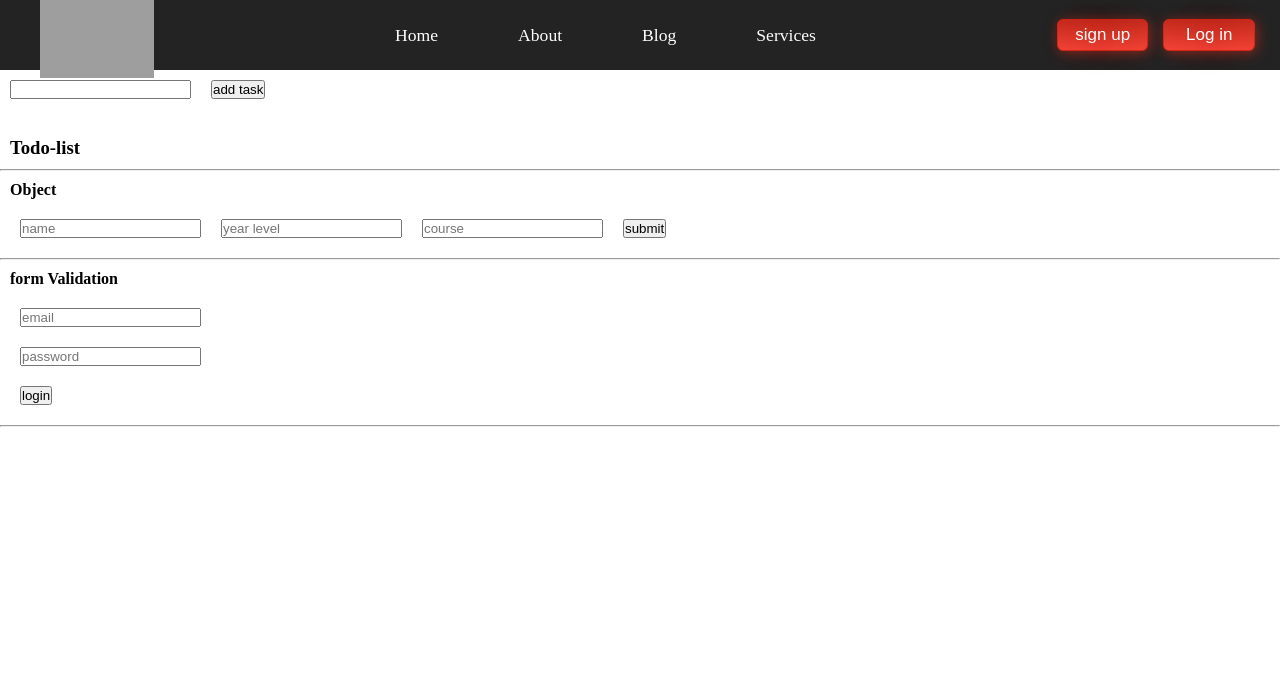
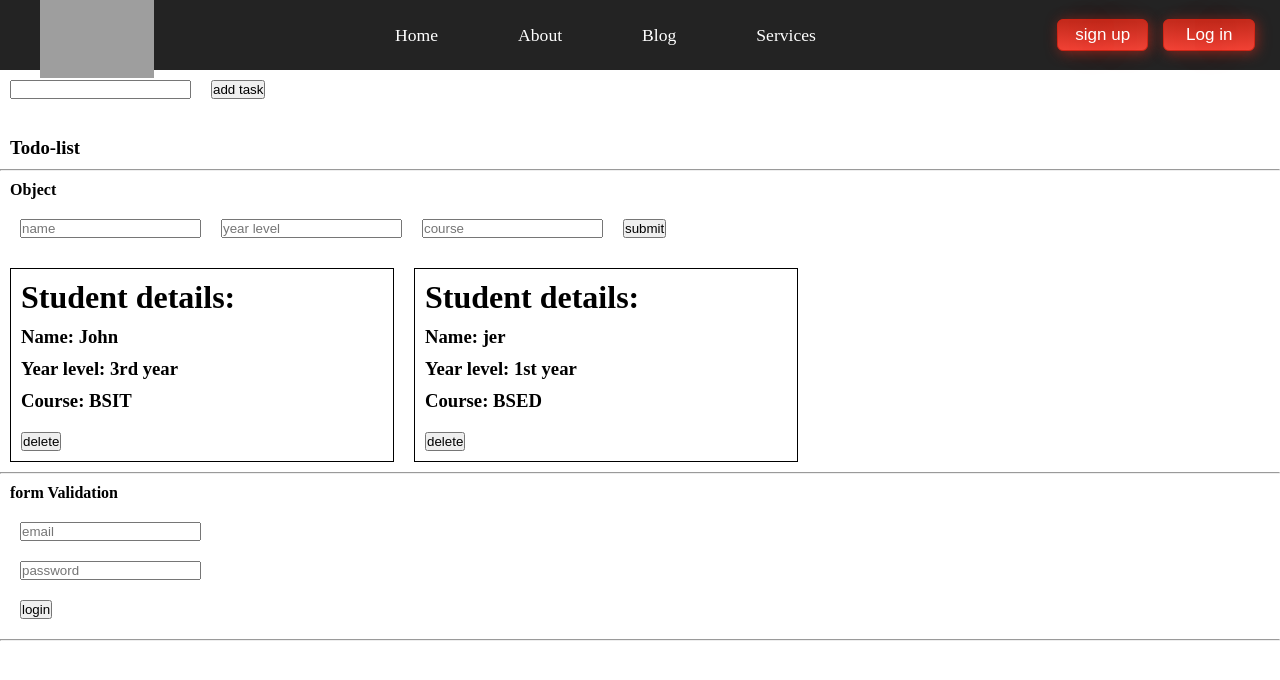
Before and after one commit to JerickSignapan/angular-practice, an Angular app: page / in a window 1280 px wide. Shown: the top 680 px of the page. Built offline with nearby package versions, Linux system fonts and the light colour scheme; grey boxes are pictures that could not be loaded.

Commit message:
Update user to student

```diff
--- a/src/app/components/ng-for/ng-for.component.ts
+++ b/src/app/components/ng-for/ng-for.component.ts
@@ -1,4 +1,6 @@
 import { Component } from '@angular/core';
+import { NgForm } from '@angular/forms';
+import { FormControl, FormGroup, Validators } from '@angular/forms';
 
 @Component({
   selector: 'app-ng-for',
@@ -6,16 +8,16 @@ import { Component } from '@angular/core';
   styleUrls: ['./ng-for.component.scss'],
 })
 export class NgForComponent {
-  user = [
+  students: any = [
     {
       name: 'John',
-      age: 34,
-      email: 'john@gmail.com',
+      yearLevel: '3rd year',
+      course: 'BSIT',
     },
     {
-      name: 'Peter',
-      age: 35,
-      email: 'peter@gmail.com',
+      name: 'jer',
+      yearLevel: '1st year',
+      course: 'BSED',
     },
   ];
 }
```
